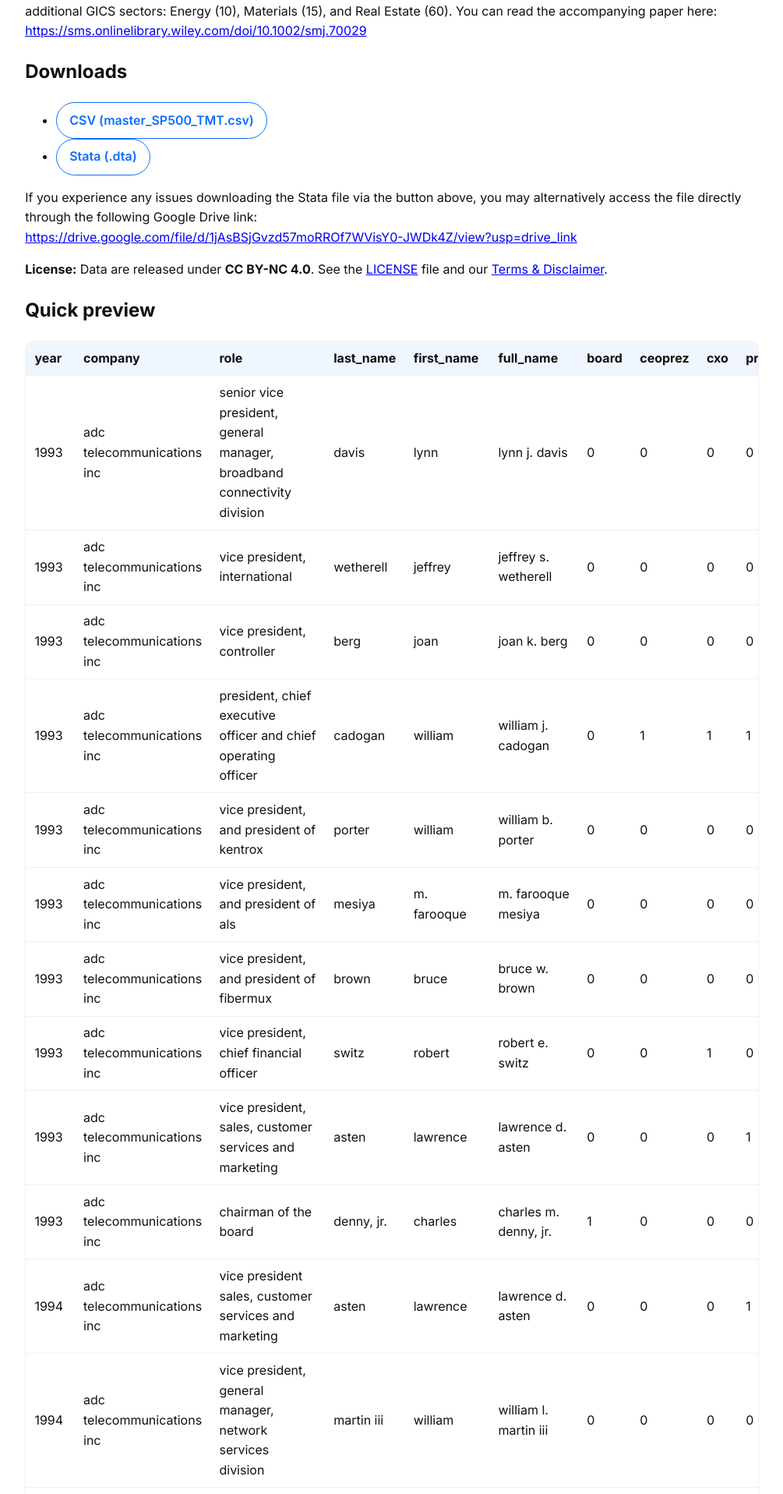
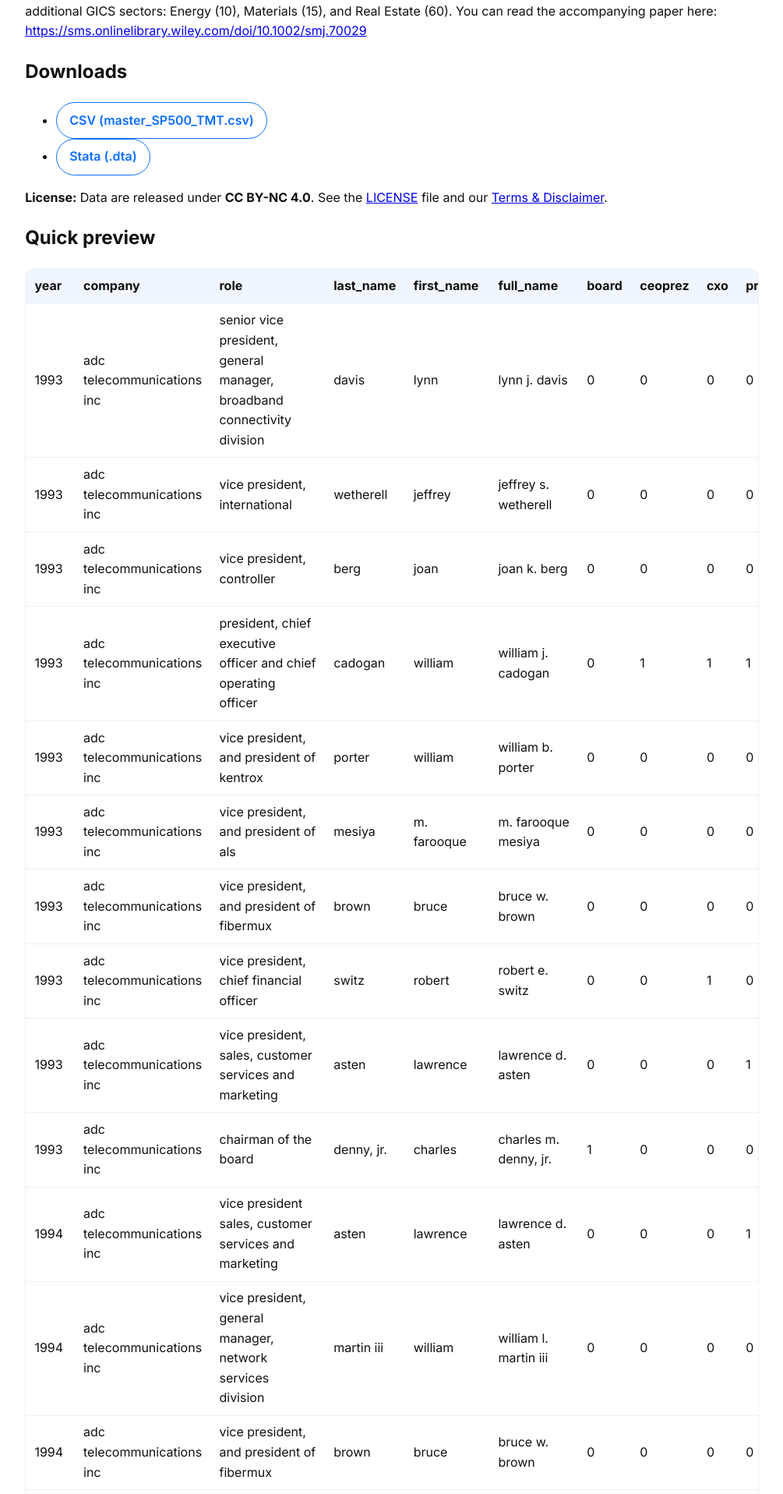
Before and after one commit to OrganizationDesign/homepage, a Jekyll site: the page built from index.md, in a window 1280 px wide. Shown: the part 1246-3162 px from the top of the page at 78% size, without its empty margins (137-1142 px from the left). Built offline with Jekyll 4.4.1, drawn with Linux system fonts in a browser that asks for light colours.

Commit message:
Update download links for Stata file
Removed Stata file download link and added direct Google Drive link for access.

```diff
--- a/index.md
+++ b/index.md
@@ -40,10 +40,7 @@
 
 ## Downloads
 - [CSV (master_SP500_TMT.csv)]({{ "/data/master_SP500_TMT.csv" | absolute_url }}){: .btn download="master_SP500_TMT.csv" type="text/csv" }
-- [Stata (.dta)]({{ "/data/master_SP500_TMT.dta" | absolute_url }}){: .btn download="master_SP500_TMT.dta" }
-
-If you experience any issues downloading the Stata file via the button above, you may alternatively access the file directly through the following Google Drive link:
-[https://drive.google.com/file/d/1jAsBSjGvzd57moRROf7WVisY0-JWDk4Z/view?usp=drive_link](https://drive.google.com/file/d/1jAsBSjGvzd57moRROf7WVisY0-JWDk4Z/view?usp=drive_link)
+- [Stata (.dta)](https://drive.google.com/file/d/1jAsBSjGvzd57moRROf7WVisY0-JWDk4Z/view?usp=drive_link){: .btn }
 
 **License:** Data are released under **CC BY-NC 4.0**.
 See the [LICENSE]({{ '/LICENSE' | absolute_url }}) file and our
```
